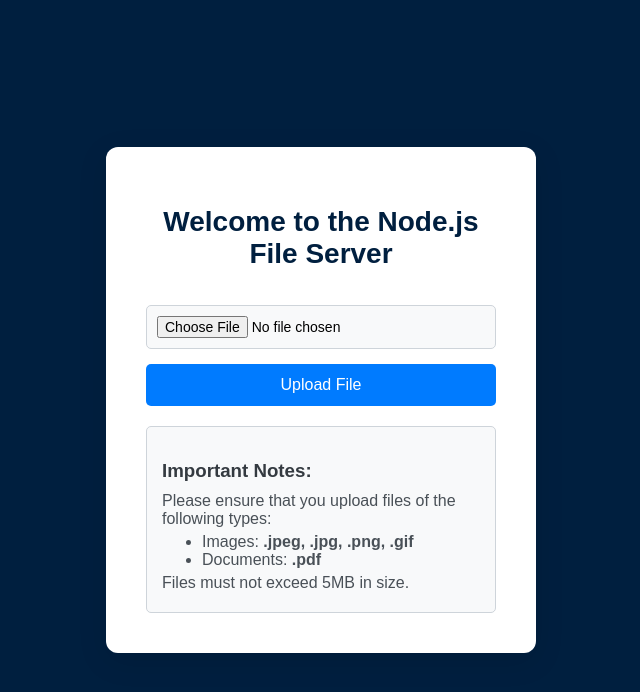
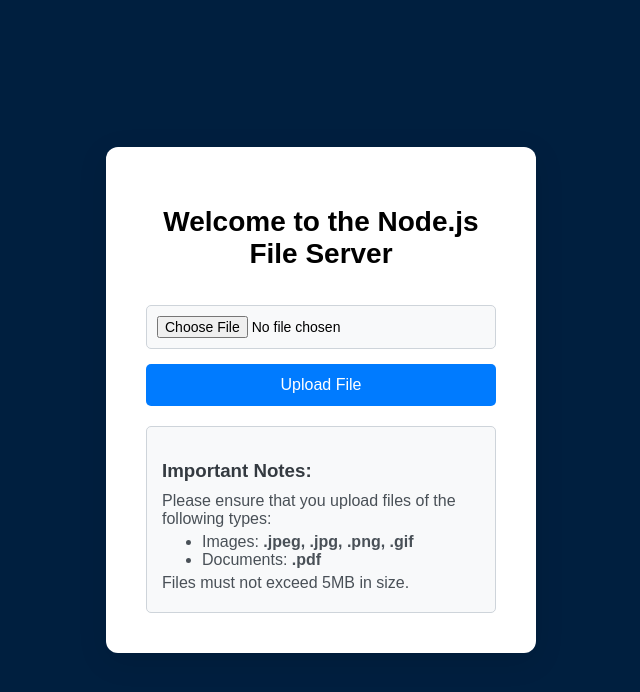
Before and after one commit to irah00009/file-serving-node, a website: page public/index.html in a window 1280 px wide. Shown: the whole page, without its empty margins (319-959 px from the left). Drawn offline with Linux system fonts and the light colour scheme.

Commit message:
Updated file server features

```diff
--- a/public/style.css
+++ b/public/style.css
@@ -23,7 +23,7 @@
 }
 
 h1 {
-    color: #001f3f;
+    color: #000000;
     margin-bottom: 20px;
     font-size: 28px;
 }
```
